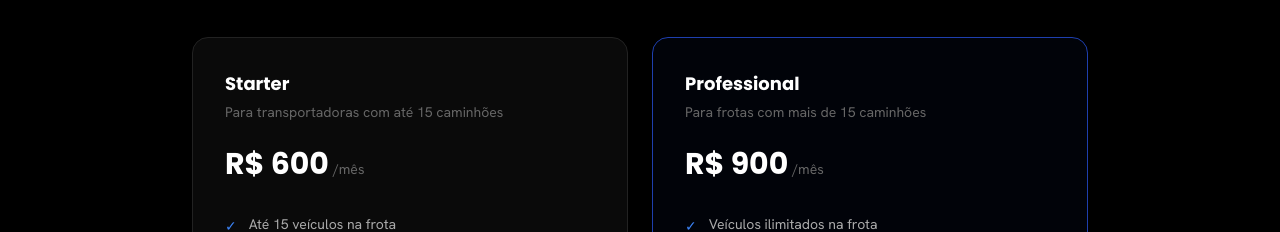
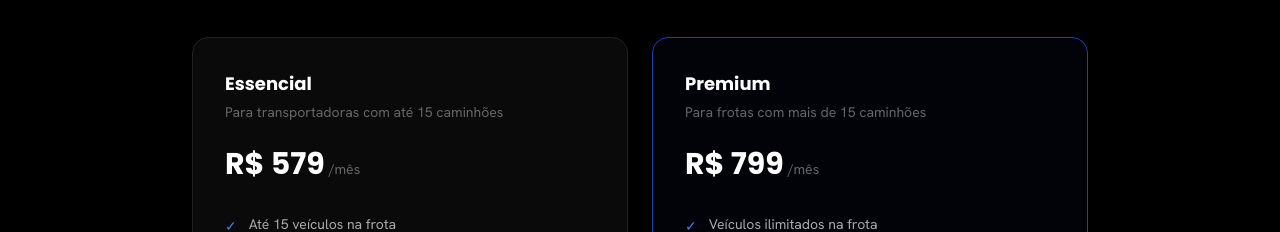
Before and after one commit to BenMachado/logifinance, a Next.js app in the folder frontend/: page /precos in a window 1280 px wide. Shown: the part 332-564 px from the top of the page. Built offline with nearby package versions, Linux system fonts and the light colour scheme.

Commit message:
fix: atualizar preços para R (Essencial) e R (Premium)

```diff
--- a/frontend/app/(dashboard)/assinatura/page.tsx
+++ b/frontend/app/(dashboard)/assinatura/page.tsx
@@ -21,8 +21,8 @@ import { useAuthStore } from "@/stores/authStore";
 const PLANS = [
   {
     id: "starter",
-    name: "Starter",
-    price: "R$ 600",
+    name: "Essencial",
+    price: "R$ 579",
     period: "/mês",
     maxTrucks: 15,
     description: "Até 15 caminhões",
@@ -37,8 +37,8 @@ const PLANS = [
   },
   {
     id: "professional",
-    name: "Professional",
-    price: "R$ 900",
+    name: "Premium",
+    price: "R$ 799",
     period: "/mês",
     maxTrucks: null,
     description: "Mais de 15 caminhões",
@@ -112,9 +112,9 @@ export default function AssinaturaPage() {
                 <span className="text-data-mono-sm text-secondary">Plano atual</span>
                 <span className="text-body-lg font-bold text-tertiary capitalize">
                   {subscription.plan === "professional"
-                    ? "Professional"
+                    ? "Premium"
                     : subscription.plan === "starter"
-                    ? "Starter"
+                    ? "Essencial"
                     : "Trial"}
                 </span>
               </div>
--- a/frontend/app/(marketing)/precos/page.tsx
+++ b/frontend/app/(marketing)/precos/page.tsx
@@ -2,8 +2,8 @@ import Link from "next/link";
 
 const plans = [
   {
-    name: "Starter",
-    price: "R$ 600",
+    name: "Essencial",
+    price: "R$ 579",
     period: "/mês",
     description: "Para transportadoras com até 15 caminhões",
     features: [
@@ -18,8 +18,8 @@ const plans = [
     highlighted: false,
   },
   {
-    name: "Professional",
-    price: "R$ 900",
+    name: "Premium",
+    price: "R$ 799",
     period: "/mês",
     description: "Para frotas com mais de 15 caminhões",
     features: [
```
Also changed, not shown: 2 other files (tests, documents, lock files or other folders).
